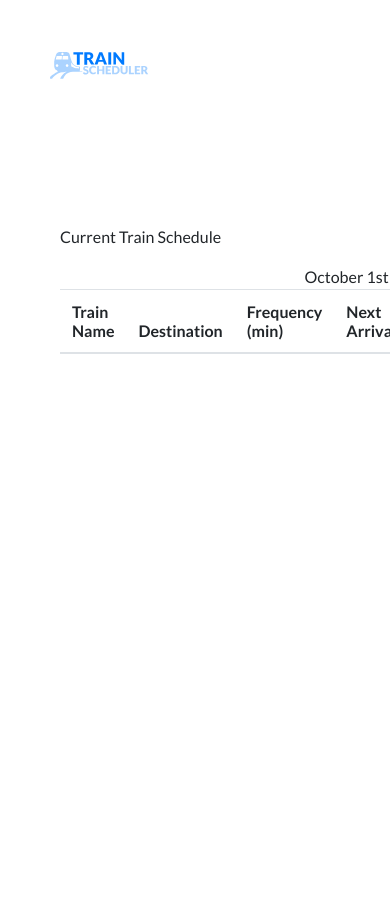
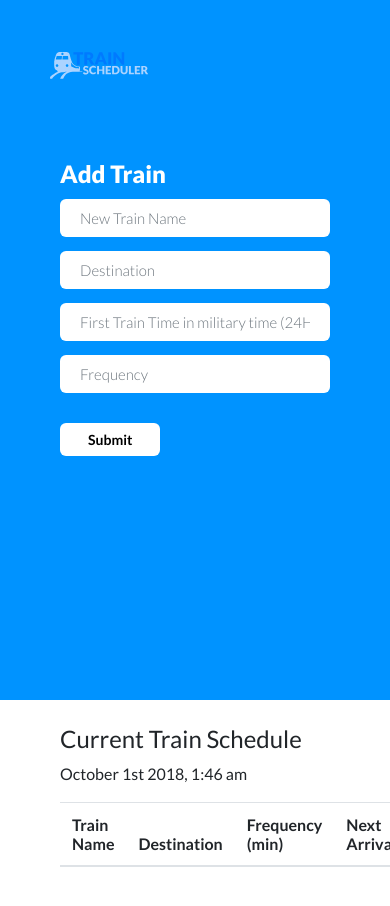
Before and after one commit to efrencav/train-scheduler, a plain HTML site: page index.html in a window 390 px wide. Shown: the top 906 px of the page. Drawn offline with nearby package versions, Linux system fonts and the light colour scheme; no server answers.

Commit message:
responsive

```diff
--- a/assets/css/style.css
+++ b/assets/css/style.css
@@ -1577,11 +1577,28 @@ html, body {
 ------------------------------------*/
 @media (max-width: 992px) {
     .img-holder {
-        display: none;
-    }
-
+        display: inline-block;
+        position: absolute;
+        height: 100px;
+        width: 100%;
+        text-align: center;
+        z-index: 999;
+    }
     .form-holder {
         margin-left: 0;
+        margin-top: 500px;
+    }
+    .bg {
+        position: absolute;
+        /* opacity: 0.23; */
+        left: 0;
+        top: 0;
+        width: 100%;
+        background-position: center;
+        background-color: #0093FF;
+        justify-content: center;
+        align-items: center;
+        z-index: -1;
     }
 
     .form-holder .form-content {
--- a/index.html
+++ b/index.html
@@ -30,13 +30,17 @@
         <div class="form-holder-left padding-100px-top">
           <div class="form-content">
             <div class="form-items">
-              <h3>Fill out the form and enter your train information</h3>
+              <h3>Add Train</h3>
               <!-- Form fields -->
               <form id="trainForm">
-                <input class="form-control" type="text" name="trainTime" placeholder="New Train Name" id="train-time" required>
-                <input class="form-control" type="text" name="destination" placeholder="Destination" id="destination" required>
-                <input class="form-control" type="text" name="time" placeholder="First Train Time in military time (24HR Clock)" id="time" required>
-                <input class="form-control" type="text" name="frequency" placeholder="Frequency" id="frequency" required>
+                <input class="form-control" type="text" name="trainTime" placeholder="New Train Name" id="train-time"
+                  required>
+                <input class="form-control" type="text" name="destination" placeholder="Destination" id="destination"
+                  required>
+                <input class="form-control" type="text" name="time" placeholder="First Train Time in military time (24HR Clock)"
+                  id="time" required>
+                <input class="form-control" type="text" name="frequency" placeholder="Frequency" id="frequency"
+                  required>
                 <div class="form-button">
                   <button id="add-train" type="submit" class="ibtn">Submit</button>
                 </div>
@@ -49,9 +53,7 @@
         <div class="form-content">
           <div class="row">
             <div class="col-lg-12">
-                  <div class="text-left mb-3">Current Train Schedule</div>
-                  <div class="text-right"><span id="currentTime"> </span></div>
-
+              <div class="text-left mb-3"><h4>Current Train Schedule</h4><span id="currentTime"> </span></div>
               <table class="table table-hover">
                 <thead>
                   <tr>
```
Lines whose indentation alone changed are shown as unchanged.
